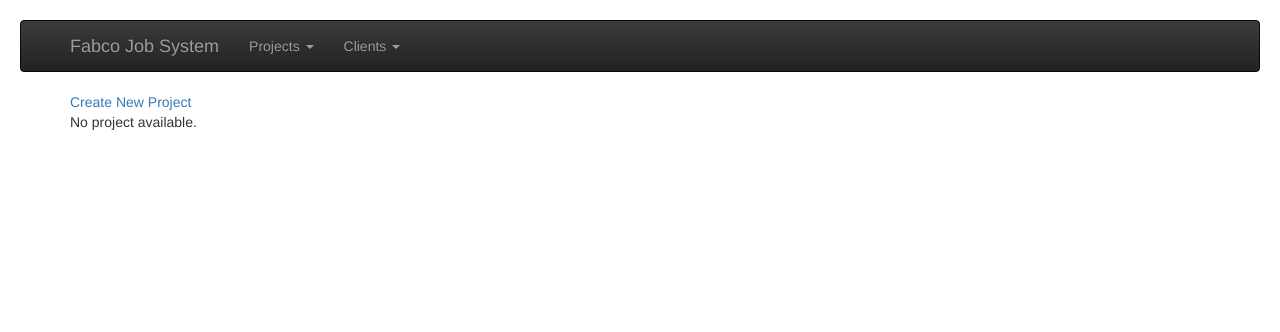
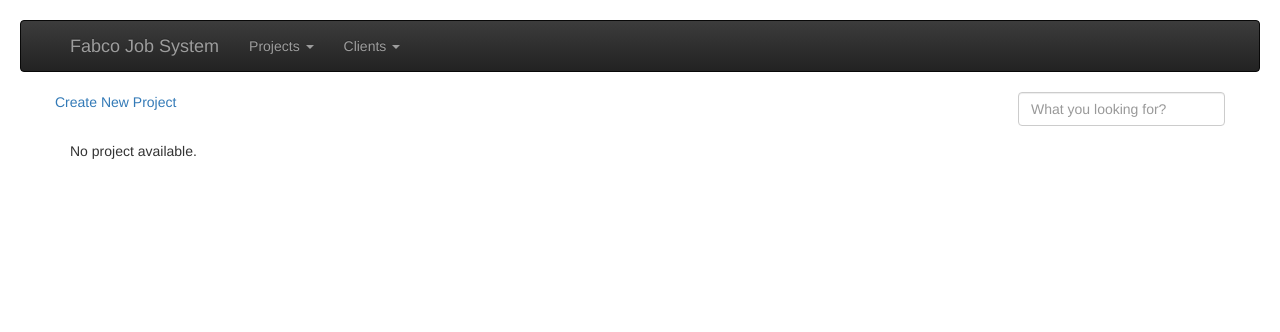
Before and after one commit to ssbothwell/fabco.la, a Django app: page /projects/work_orders in a window 1280 px wide. Shown: the top 332 px of the page. Run offline with Django 3.2, Linux system fonts and the light colour scheme; the visitor is signed in with stand-in values (Sample User, id 1); data that the repository does not hold is empty; parts of the project's set-up code (start-up, migrations or seed data) failed here and were passed over; some libraries are stand-ins or nearby versions.

Commit message:
added search to project index

```diff
--- a/work/templates/work/project_index.html
+++ b/work/templates/work/project_index.html
@@ -1,12 +1,19 @@
 {% extends 'base.html' %}
 {% block content %}
 
+
+
+<div class="row">
     <a href=" {% url 'work:project_create' %}">Create New Project</a>
 
+    <div class="form-group pull-right">
+        <input type="text" class="search form-control" placeholder="What you looking for?">
+    </div>
+    <span class="counter pull-right"></span>
+</div>
+{% if projects_list %}
 
-
-
-{% if projects_list %}
+<div class="row">
     <div class="panel panel-primary">
         <div class="panel-heading">
             <h3 class="panel-title">
@@ -21,7 +28,7 @@
             {% endif %}
             </h3>
         </div>
-    <table class="table table-striped sortable">
+        <table class="table table-striped sortable results">
             <thead>
                 <tr>
                     <th>#</th>
@@ -47,7 +54,7 @@
         <p> No project available.</p>
     {% endif %}
     </div>
-
+</div>
 
 
 {% endblock %}
```
Lines whose indentation alone changed are shown as unchanged.
